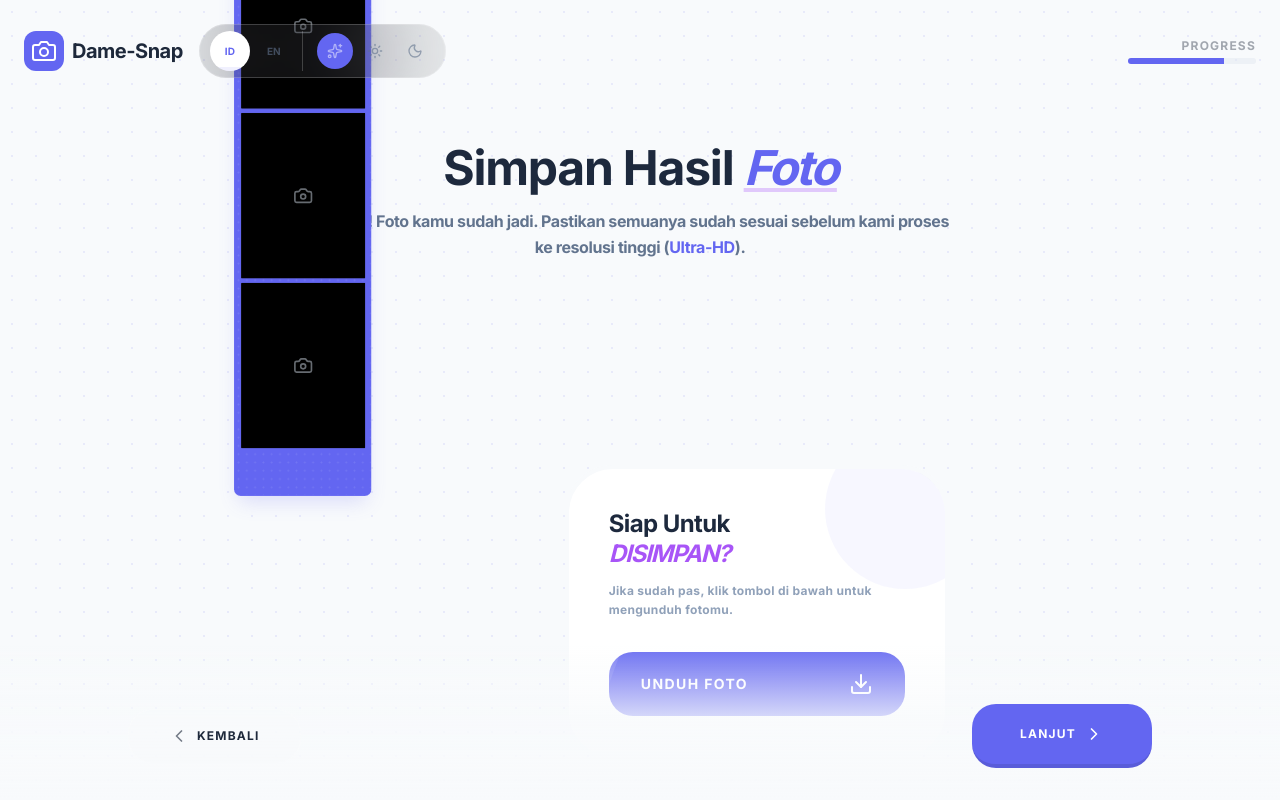
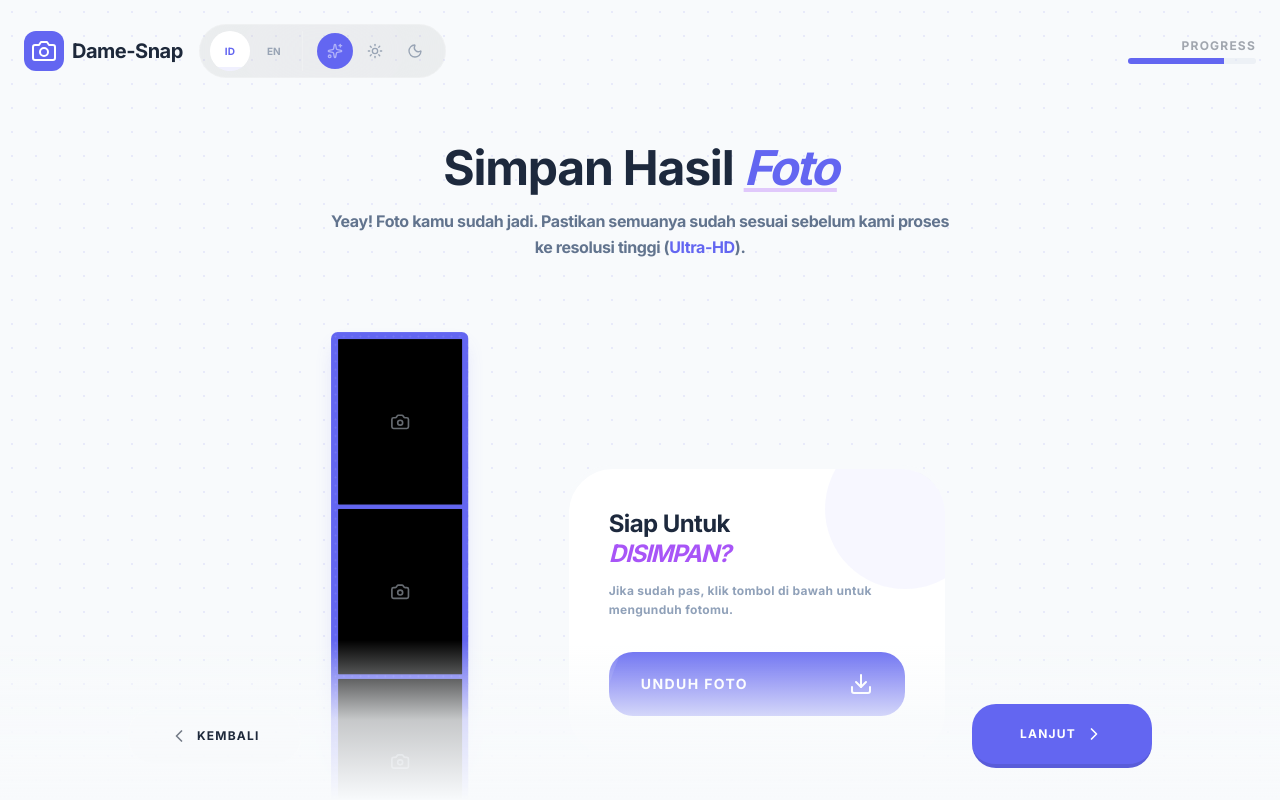
Before and after one commit to qdamai/Virtual-Photo-Studio, a Vue app: page /final in a window 1280 px wide. Built offline with nearby package versions, Linux system fonts and the light colour scheme; a web font is replaced by a local one.

Commit message:
fix: resolve transform origin geometric offset causing layout overlaps and massive gaps on scaling enclosures

```diff
--- a/src/views/FinalView.vue
+++ b/src/views/FinalView.vue
@@ -109,7 +109,7 @@ async function generateFinal() {
 
         <div
           id="scaling-wrapper"
-          class="relative transition-all duration-700 hover:scale-[1.02] z-10"
+          class="absolute top-0 left-0 transition-all duration-700 z-10"
           :style="{ transform: `scale(${dynamicScale.scale})`, transformOrigin: 'top left' }"
         >
           <PhotoFrame
--- a/src/views/PreviewView.vue
+++ b/src/views/PreviewView.vue
@@ -57,7 +57,7 @@ function handleEdit() {
       >
          <div class="absolute -inset-10 bg-primary/10 blur-[100px] opacity-0 group-hover:opacity-100 transition-all duration-1000 animate-pulse"></div>
          <div
-            class="transition-all duration-700 hover:scale-105 z-10 relative"
+            class="absolute top-0 left-0 transition-all duration-700 z-10"
             :style="{ transform: `scale(${dynamicScale.scale})`, transformOrigin: 'top left' }"
          >
             <PhotoFrame :photos="store.capturedPhotos" class="shadow-2xl shadow-primary/20" />
```
